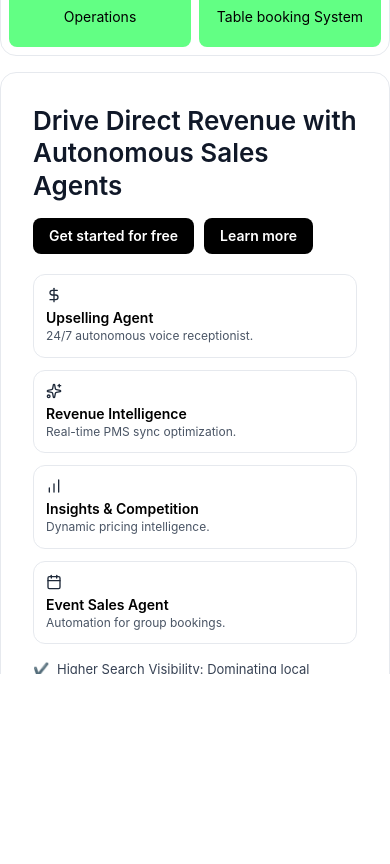
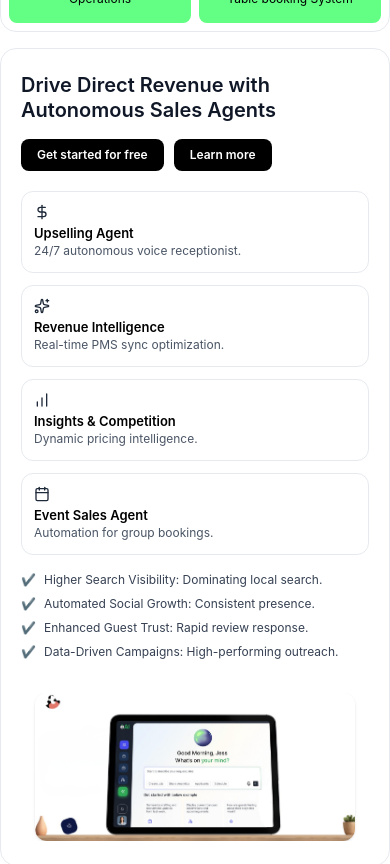
Before and after one commit to Ashwastaken78867/HuemanAI, a React (Vite) app: page / in a window 390 px wide. Shown: the part 5240-6104 px from the top of the page. Built offline with nearby package versions, Linux system fonts and the light colour scheme.

Commit message:
fix animations

```diff
--- a/src/components/AboutUs/ProductTable.tsx
+++ b/src/components/AboutUs/ProductTable.tsx
@@ -206,8 +206,13 @@ export const ProductTabs: React.FC = () => {
   }, [activeIndex, keys.length]);
 
   return (
-    <div ref={outerRef} className="relative w-full bg-white" style={{ minHeight: "140vh" }}>
-     <div className="sticky top-[80px] h-[calc(100vh-80px)] flex flex-col overflow-hidden">
+    <div
+  ref={outerRef}
+  className="relative w-full bg-white"
+  style={{ minHeight: "140vh" }}
+>
+  <div className="sticky top-[80px] lg:h-[calc(100vh-80px)] flex flex-col lg:overflow-hidden">
+
     {/* Tabs */}
     <div
       ref={tabsRef}
@@ -218,7 +223,7 @@ export const ProductTabs: React.FC = () => {
           <button
             key={t.key}
             onClick={() => setActiveIndex(i)}
-                className={`px-4 py-5 rounded-lg text-sm lg:text-base transition ${
+            className={`px-3 py-4 lg:px-4 lg:py-5 rounded-lg text-xs sm:text-sm lg:text-base transition ${
               activeIndex === i
                 ? "bg-[#14142c] text-white"
                 : "bg-[#62ff84]"
@@ -231,14 +236,24 @@ export const ProductTabs: React.FC = () => {
     </div>
 
     {/* Content */}
-<div className="w-full max-w-7xl mx-auto flex-1 flex items-center">          <AnimatePresence mode="popLayout">
+    <div className="w-full max-w-7xl mx-auto flex-1 flex items-start lg:items-center">
+      <AnimatePresence mode="popLayout">
         <motion.div
           key={activeKey}
           variants={containerMorph}
           initial="enter"
           animate="center"
           exit="exit"
-  className="bg-white rounded-2xl border border-[#e6e9ee] px-8 py-8 lg:px-10 lg:py-10 min-h-[520px] grid lg:grid-cols-2 gap-10 items-center"
+          className="
+            bg-white rounded-2xl border border-[#e6e9ee]
+            px-5 py-6
+            sm:px-6 sm:py-7
+            lg:px-10 lg:py-10
+            w-full
+            grid grid-cols-1 lg:grid-cols-2
+            gap-8 lg:gap-10
+            items-start lg:items-center
+          "
         >
           {/* Left */}
           <div>
@@ -249,7 +264,7 @@ export const ProductTabs: React.FC = () => {
                 initial="enter"
                 animate="center"
                 exit="exit"
-        className="text-[26px] lg:text-[30px] leading-tight font-semibold text-gray-900"
+                className="text-xl sm:text-2xl lg:text-[30px] leading-tight font-semibold text-gray-900"
               >
                 {data.title}
               </motion.h3>
@@ -264,11 +279,11 @@ export const ProductTabs: React.FC = () => {
               transition={{ delay: 0.05 }}
               className="flex flex-wrap gap-2.5 mt-4"
             >
-      <button className="px-4 py-2 rounded-lg bg-black text-white text-sm font-semibold hover:bg-[#111] transition">
+              <button className="px-4 py-2 rounded-lg bg-black text-white text-xs sm:text-sm font-semibold hover:bg-[#111] transition">
                 Get started for free
               </button>
 
-      <button className="px-4 py-2 rounded-lg bg-black text-white text-sm font-semibold hover:bg-[#111] transition">
+              <button className="px-4 py-2 rounded-lg bg-black text-white text-xs sm:text-sm font-semibold hover:bg-[#111] transition">
                 Learn more
               </button>
             </motion.div>
@@ -285,10 +300,10 @@ export const ProductTabs: React.FC = () => {
                       animate="center"
                       exit="exit"
                       transition={{ delay: i * 0.06 }}
-              className="border border-[#e6e9ee] p-3 rounded-xl min-h-[80px]"
+                      className="border border-[#e6e9ee] p-3 rounded-xl min-h-[72px]"
                     >
                       <Icon size={16} className="mb-1 text-gray-800" />
-              <div className="font-semibold text-[14px]">
+                      <div className="font-semibold text-[13px] sm:text-[14px]">
                         {f.title}
                       </div>
                       <div className="text-[12px] text-gray-600 leading-snug">
@@ -301,7 +316,7 @@ export const ProductTabs: React.FC = () => {
             </div>
 
             {/* Bullets */}
-    <ul className="mt-4 space-y-1.5 text-[13px] text-gray-700">
+            <ul className="mt-4 space-y-1.5 text-[12px] sm:text-[13px] text-gray-700">
               {data.bullets.map((b: string, i: number) => (
                 <li key={i} className="overflow-hidden flex">
                   <motion.div
@@ -330,7 +345,14 @@ export const ProductTabs: React.FC = () => {
             >
               <img
                 src={hero}
-        className="w-full max-w-[460px] lg:max-w-[480px] rounded-xl shadow"
+                className="
+                  w-full
+                  max-w-[320px]
+                  sm:max-w-[420px]
+                  lg:max-w-[480px]
+                  rounded-xl
+                  shadow
+                "
                 alt="preview"
               />
             </motion.div>
@@ -338,9 +360,9 @@ export const ProductTabs: React.FC = () => {
         </motion.div>
       </AnimatePresence>
     </div>
-
   </div>
 </div>
+
   );
 };
 
```
Lines whose indentation alone changed are shown as unchanged.
